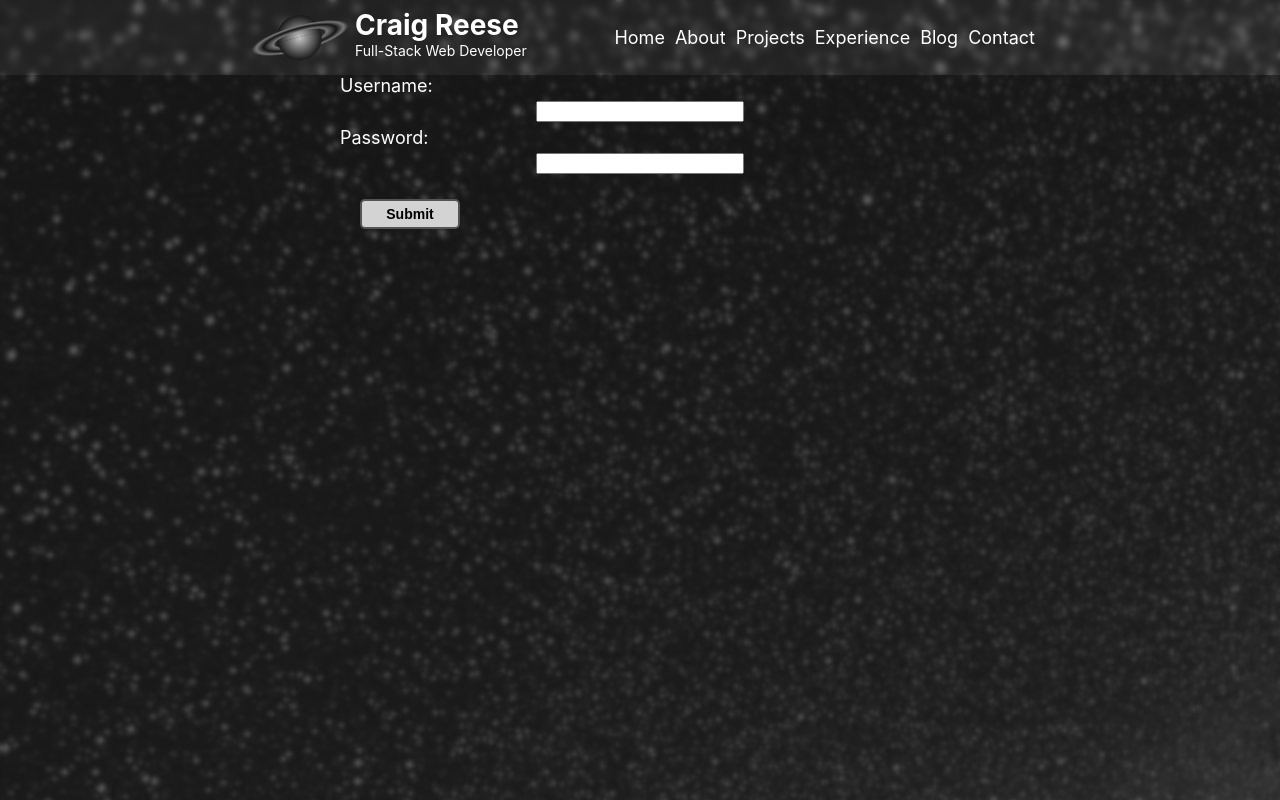
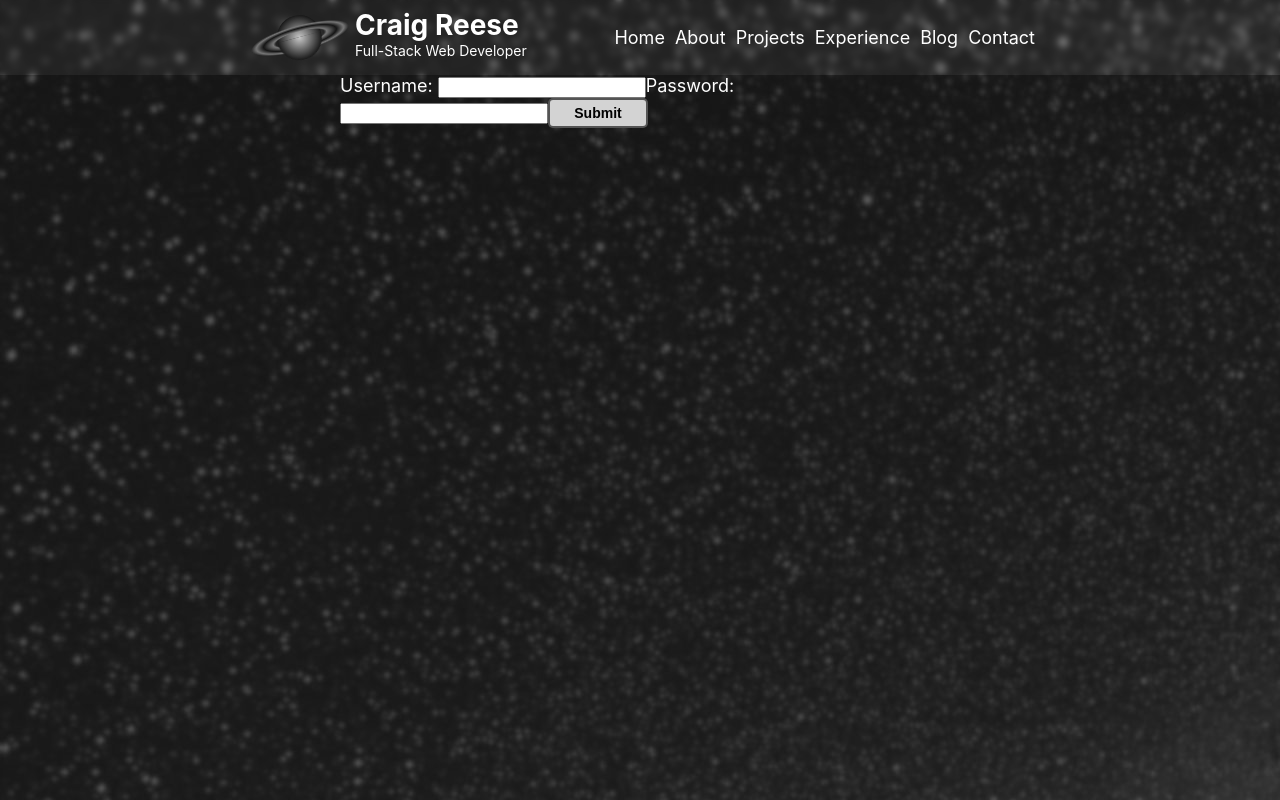
Before and after one commit to reeseca90/portfolio-front, a React (Create React App) app: page /blog/login in a window 1280 px wide. Built offline with nearby package versions, Linux system fonts and the light colour scheme.

Commit message:
refactored the login page to use a reusable login form component!

```diff
--- a/src/css/Blog.css
+++ b/src/css/Blog.css
@@ -112,6 +112,9 @@ h4 {
   margin: 0;
 }
 .viewPostCard form {
+  display: flex;
+  flex-direction: column;
+  gap: 5px;
   width: 75%;
   margin-left: auto;
   margin-right: auto;
@@ -135,6 +138,9 @@ h4 {
   width: 800px;
   margin-left: auto;
   margin-right: auto;
+  display: flex;
+  flex-direction: column;
+  gap: 5px;
 }
 .createPostCard form input {
   margin-left: auto;
--- a/src/js/blog/Login.js
+++ b/src/js/blog/Login.js
@@ -1,20 +1,9 @@
-import '../../css/Login.css';
+import LoginForm from './LoginForm';
+
 import { useNavigate } from 'react-router';
-const { useState } = require("react")
 
 const Login = (props) => {
   const navigate = useNavigate();
-
-  const [username, setUserName] = useState('');
-  const [password, setPassword] = useState('');
-
-  const handleUsername = (e) => {
-    setUserName(e.target.value);
-  }
-
-  const handlePassword = (e) => {
-    setPassword(e.target.value);
-  }
 
   async function loginUser(credentials) {
     return fetch('/api/blog/login', {
@@ -27,27 +16,15 @@ const Login = (props) => {
       .then(data => data.json());
   }
 
-  const submit = async (e) => {
-    e.preventDefault();
-    const newToken = await loginUser({
-      username,
-      password
-    });
+  const submit = async (childData) => {
+    const newToken = await loginUser(childData);
     props.setToken(newToken);
     navigate('/blog/create/posts');
   }
 
 
   return (
-    <form method='POST' className='login'>
-      <label htmlFor='username'>Username: </label>
-      <input type='text' name='username' required={true} onChange={handleUsername} value={username} />
-
-      <label htmlFor='password'>Password: </label>
-      <input type='password' name='password' required={true} onChange={handlePassword} value={password} />
-
-      <button type='submit' onClick={submit}>Submit</button>
-    </form>
+    <LoginForm submit={submit} />
   )
 }
 
--- /dev/null
+++ b/src/js/blog/LoginForm.js
@@ -0,0 +1,35 @@
+import { useState } from "react";
+
+const LoginForm = (props) => {
+
+  const [username, setUserName] = useState('');
+  const [password, setPassword] = useState('');
+
+  const handleUsername = (e) => {
+    setUserName(e.target.value);
+  }
+
+  const handlePassword = (e) => {
+    setPassword(e.target.value);
+  }
+
+  const submitForm = (e) => {
+    e.preventDefault();
+
+    props.submit({ username, password });
+  }
+
+  return (
+    <form method='POST' className='login'>
+      <label htmlFor='username'>Username: </label>
+      <input type='text' name='username' required={true} onChange={handleUsername} value={username} />
+
+      <label htmlFor='password'>Password: </label>
+      <input type='password' name='password' required={true} onChange={handlePassword} value={password} />
+
+      <button type='submit' onClick={submitForm}>Submit</button>
+    </form>
+  )
+}
+
+export default LoginForm;
--- a/src/scss/Blog.scss
+++ b/src/scss/Blog.scss
@@ -113,6 +113,9 @@ h4 {
     margin: 0;
   }
   form {
+    display: flex;
+    flex-direction: column;
+    gap: 5px;
     width: 75%;
     margin-left: auto;
     margin-right: auto;
@@ -136,6 +139,9 @@ h4 {
     width: var.$page-max-width;
     margin-left: auto;
     margin-right: auto;
+    display: flex;
+    flex-direction: column;
+    gap: 5px;
     input {
       margin-left: auto;
       margin-right: auto;
```
Also changed, not shown: 1 other file (tests, documents, lock files or other folders).
